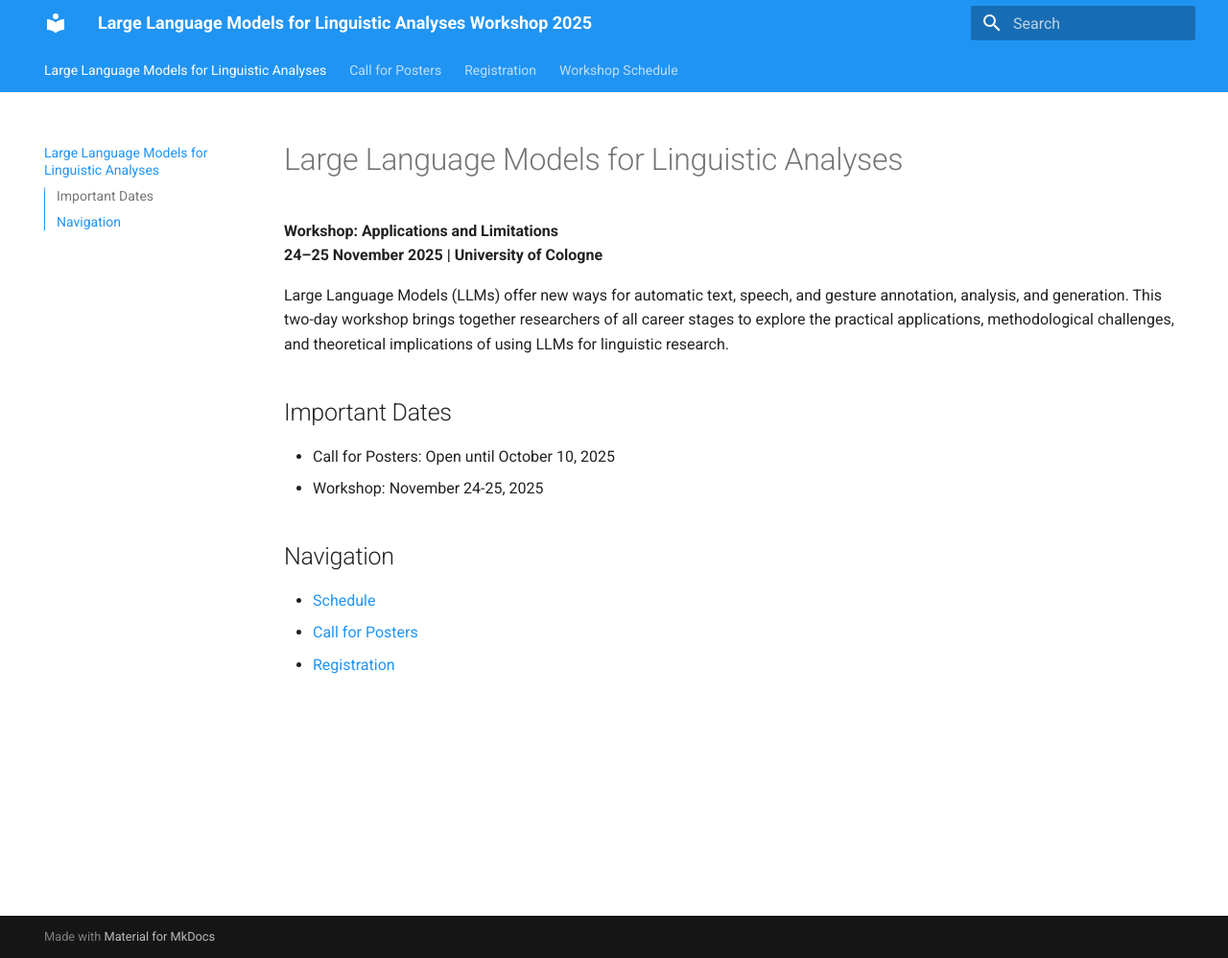
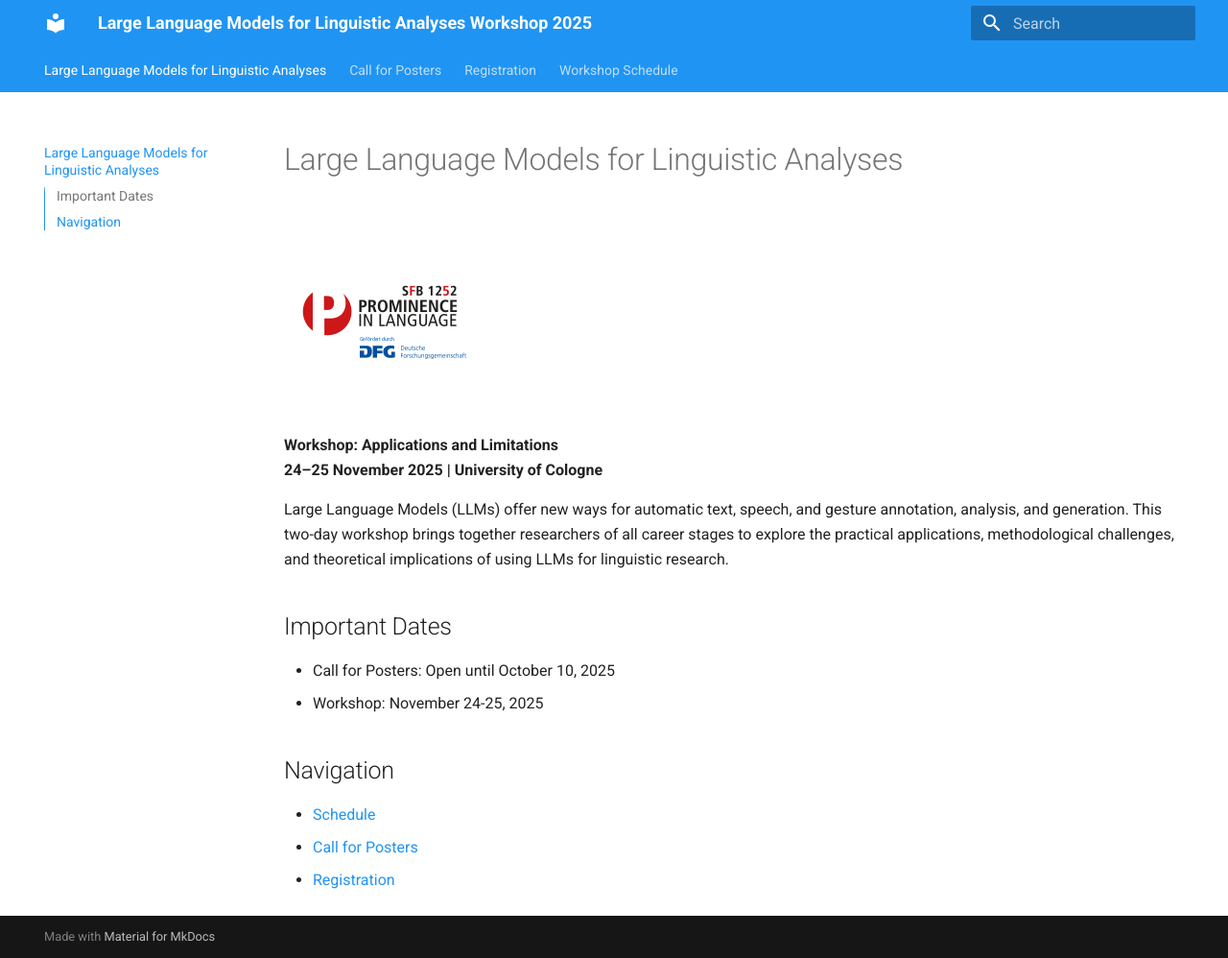
Before and after one commit to SFB1252/llm-workshop, an MkDocs documentation site: the page built from docs/index.md, in a window 1280 px wide and 998 px high. Shown: the whole window at 96% size. Built offline with MkDocs 1.6.1 and Material for MkDocs 9.7.7, drawn with Linux system fonts in a browser that asks for light colours.

Commit message:
Add CRC 1252 logo to home page

```diff
--- a/docs/index.md
+++ b/docs/index.md
@@ -1,4 +1,6 @@
 # Large Language Models for Linguistic Analyses
+![CRC 1252 Logo](assets/Logo_Promince_in_Language.png)
+
 
 **Workshop: Applications and Limitations**
 **24–25 November 2025 | University of Cologne**
```
Also changed, not shown: docs/assets/Logo_Promince_in_Language.png (added).
